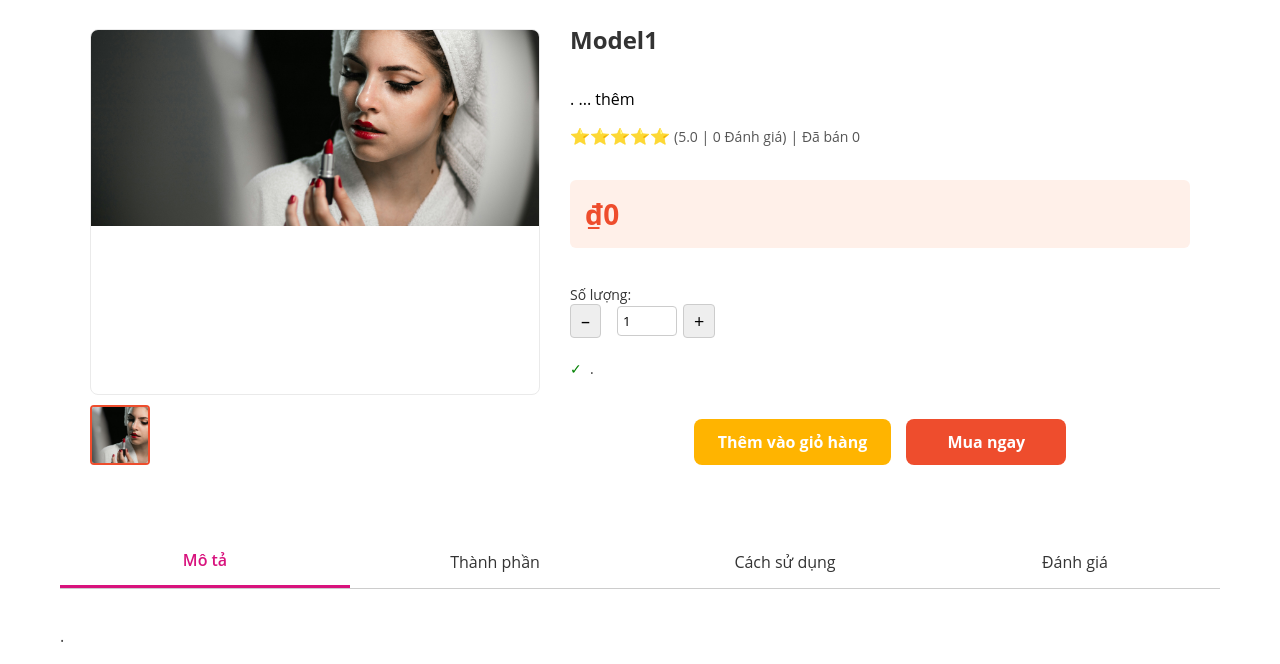
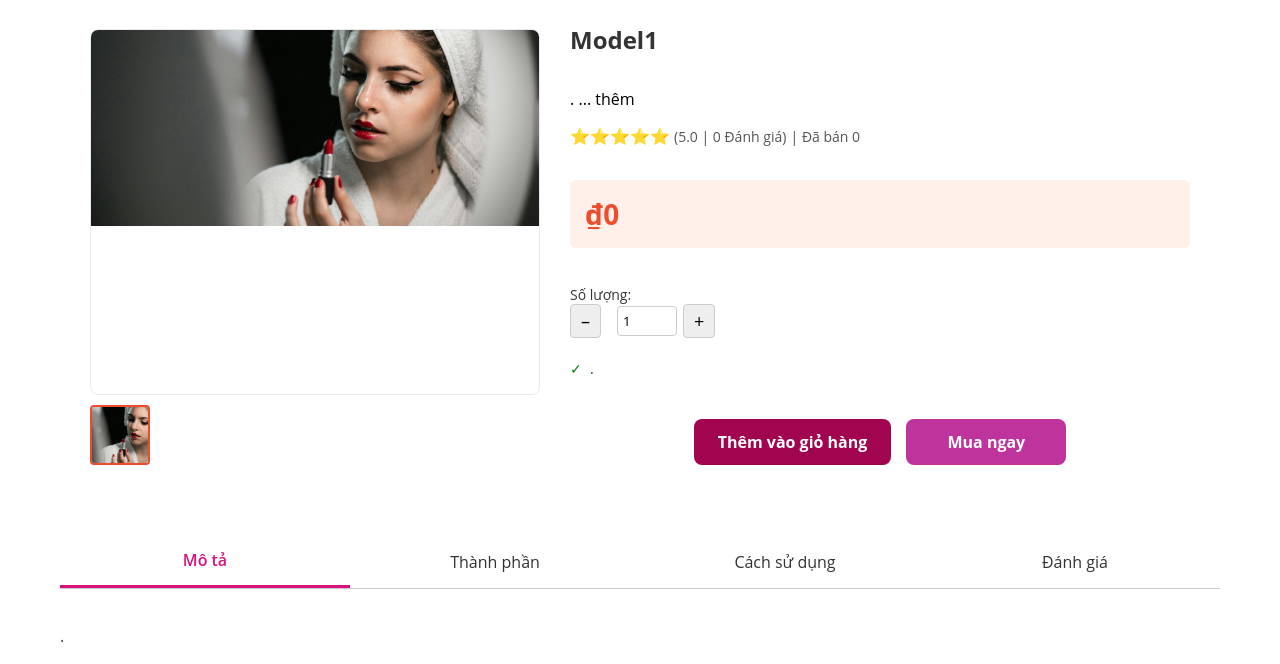
Before and after one commit to Rukaaaaaaaa/Skincare---Ecommerce, a Django app: page /products/12/ in a window 1280 px wide. Shown: the part 141-805 px from the top of the page. Run offline with Django 5.2, Linux system fonts and the light colour scheme; a user stored in the database is signed in; data comes from the database, SQL or seed files in the repository.

Commit message:
update color

```diff
--- a/e_commerce_final/templates/proDetail.html
+++ b/e_commerce_final/templates/proDetail.html
@@ -218,21 +218,21 @@
         }
 
         .add-to-cart {
-            background-color: #ffb400;
+            background-color: var(--primary-color);
             color: #fff;
         }
 
         .add-to-cart:hover {
-            background-color: #e2a200;
+            background-color: #ff55be;
         }
 
         .buy-now {
-            background-color: #ee4d2d;
+            background-color: #be339c;
             color: white;
         }
 
         .buy-now:hover {
-            background-color: #d94427;
+            background-color: #ff00d4;
         }
 
         .add-to-cart:active,
```
